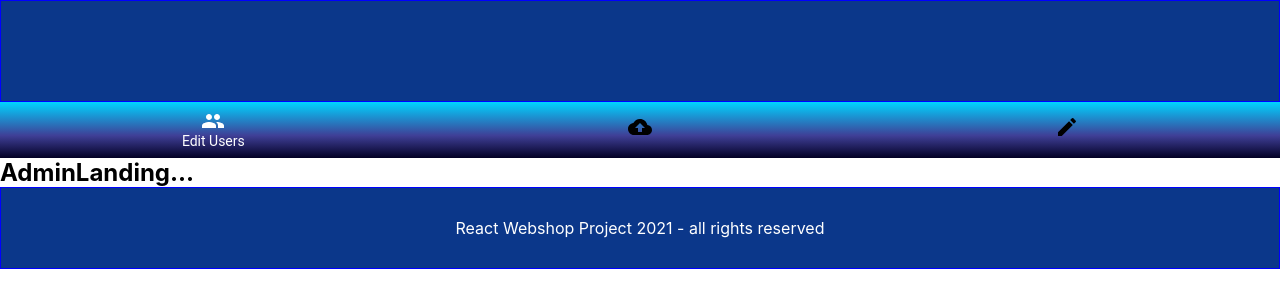
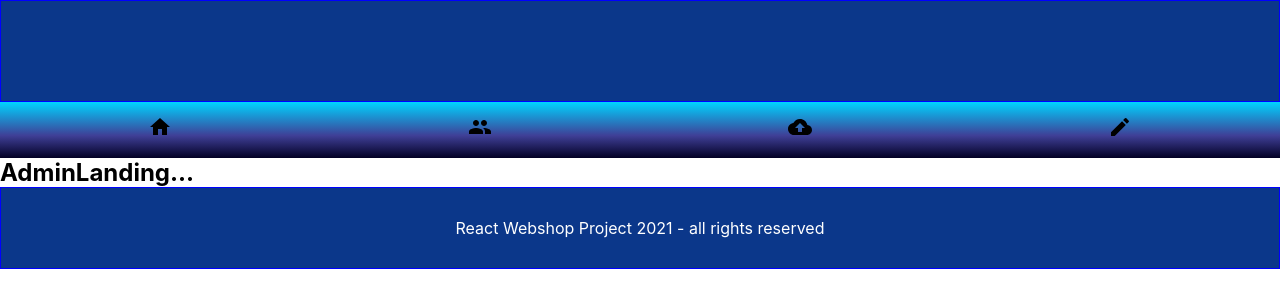
Before and after one commit to Azzazello1979/wsp-react, a React (Create React App) app: page /admin in a window 1280 px wide. Shown: the top 308 px of the page. Built offline with nearby package versions, Linux system fonts and the light colour scheme; no server answers.

Commit message:
yeeeeeeeeeeeeee

```diff
--- a/src/reusableComponents/UtilityBar/UtilityBar.jsx
+++ b/src/reusableComponents/UtilityBar/UtilityBar.jsx
@@ -17,17 +17,20 @@ import EditIcon from '@material-ui/icons/Edit';
 import { useState } from 'react';
 import classes from './UtilityBar.module.css';
 
-import { useLocation } from 'react-router-dom';
+import { useLocation, useHistory } from 'react-router-dom';
 
 const UtilityBar = () => {
 
     const location = useLocation();
+    const history = useHistory();
 
     const [utilityBarMode] = useState(location.pathname.includes('/admin') ? 'admin' : 'user'); // 'user' OR 'admin'
     const [value, setValue] = useState(utilityBarMode === 'user' ? 'home' : 'users');
 
     const handleChange = (event, newValue) => {
         setValue(newValue);
+        history.push(newValue);
+
     };
 
     const bottomNavigationActionClasses = {
@@ -45,9 +48,10 @@ const UtilityBar = () => {
     </BottomNavigation>;
 
     const adminMode = <BottomNavigation value={value} onChange={handleChange}>
-        <BottomNavigationAction classes={bottomNavigationActionClasses} label="Edit Users" value="users" icon={<GroupIcon />} />
-        <BottomNavigationAction classes={bottomNavigationActionClasses} label="Upload Products" value="upload" icon={<BackupIcon />} />
-        <BottomNavigationAction classes={bottomNavigationActionClasses} label="Edit Products" value="edit" icon={<EditIcon />} />
+        <BottomNavigationAction classes={bottomNavigationActionClasses} label="Admin Home" value="/admin" icon={<HomeIcon />} />
+        <BottomNavigationAction classes={bottomNavigationActionClasses} label="Edit Users" value="/admin/edit-users" icon={<GroupIcon />} />
+        <BottomNavigationAction classes={bottomNavigationActionClasses} label="Upload Products" value="/admin/upload-products" icon={<BackupIcon />} />
+        <BottomNavigationAction classes={bottomNavigationActionClasses} label="Edit Products" value="/admin/edit-products" icon={<EditIcon />} />
     </BottomNavigation>;
 
     return (
```
